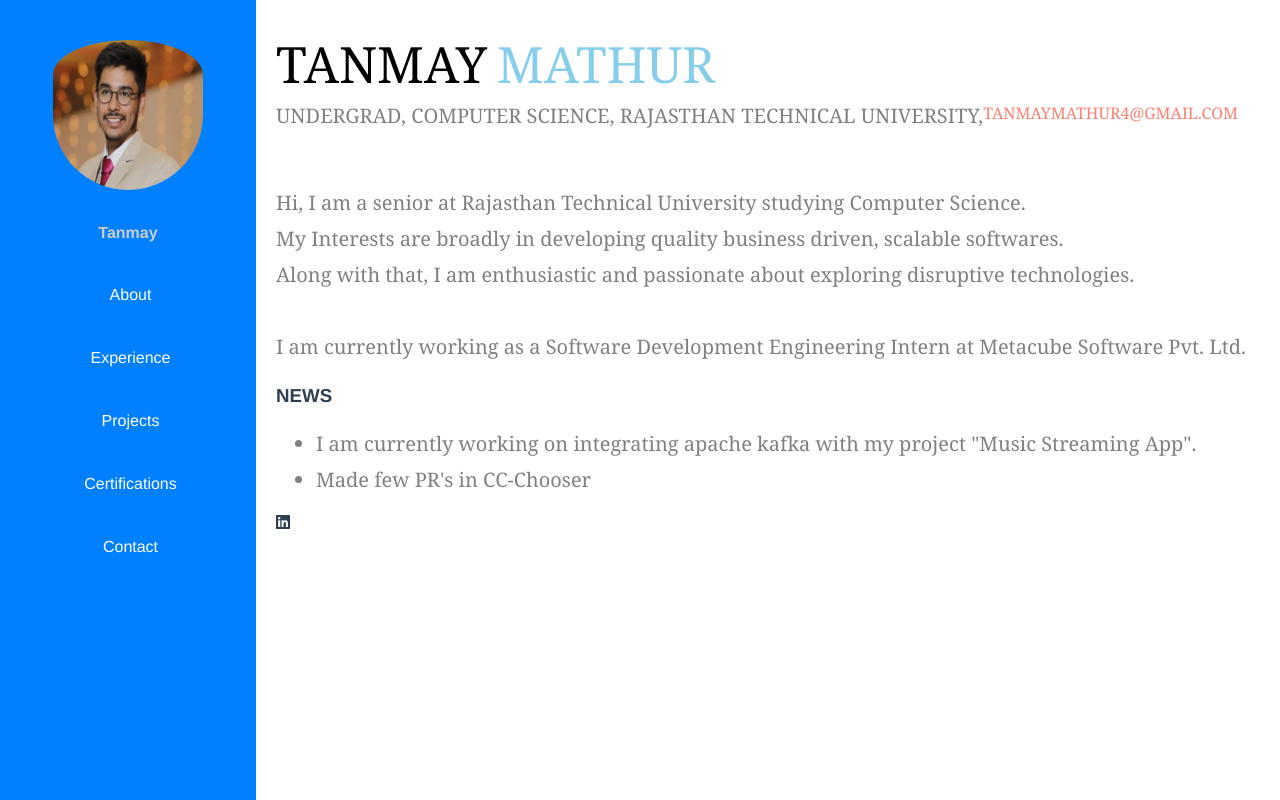
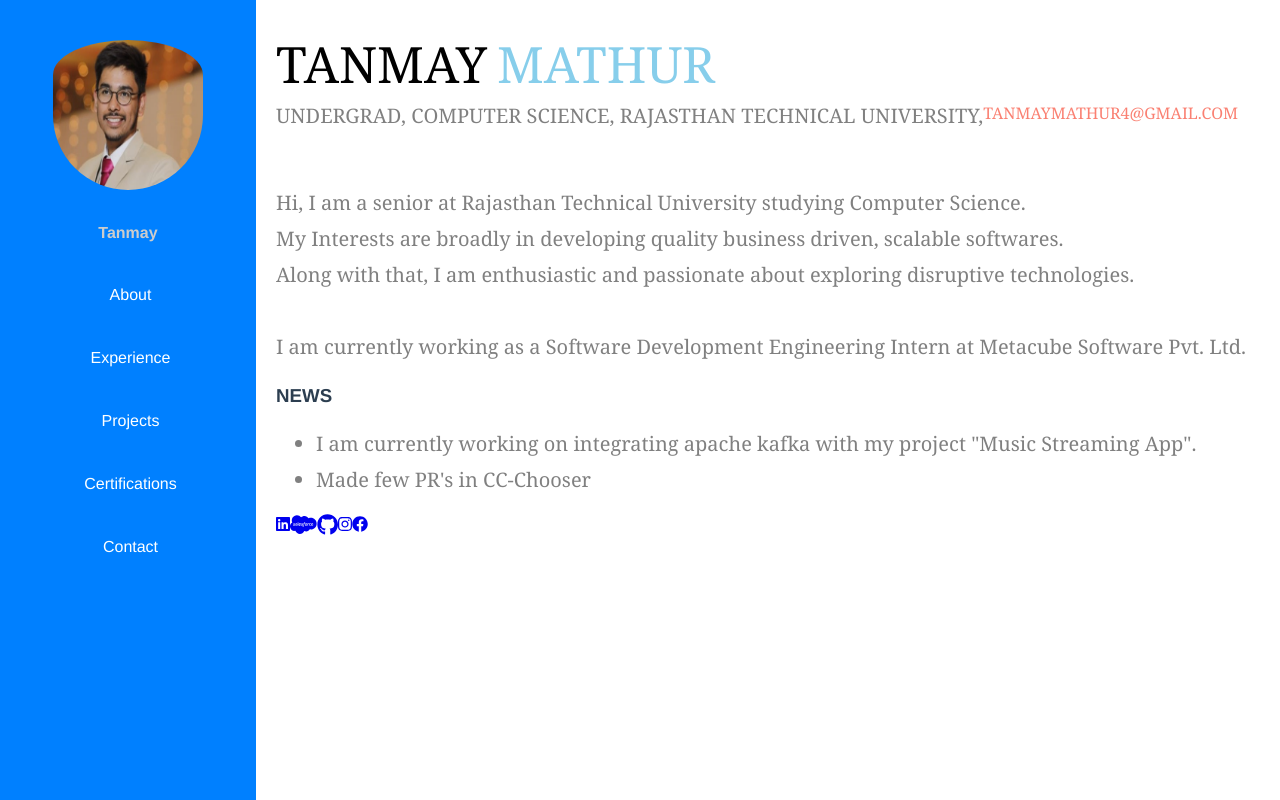
Before and after one commit to Tanmay1201/Portfolio-Website, a Vue app: page /#/ in a window 1280 px wide. Shown: the top 800 px of the page. Built offline with nearby package versions, Linux system fonts and the light colour scheme.

Commit message:
adding links

```diff
--- a/index.html
+++ b/index.html
@@ -1,6 +1,13 @@
 <!DOCTYPE html>
 <html>
   <head>
+    <style>
+      @media only screen and (max-width: 600px) {
+  body {
+    background-color: lightblue;
+  }
+}
+    </style>
     <meta charset="utf-8" />
     <meta name="viewport" content="width=device-width,initial-scale=1.0" />
     <title>Tanmay Mathur</title>
--- a/src/components/pages/About.vue
+++ b/src/components/pages/About.vue
@@ -38,7 +38,11 @@
       <li>Made few PR's in CC-Chooser</li>
     </ul>
     <!-- <font-awesome-icon icon="fa-facebook" /> -->
-    <font-awesome-icon :icon="['fab', 'linkedin']" />
+    <a href="https://www.linkedin.com/in/mathurtanmay4?lipi=urn%3Ali%3Apage%3Ad_flagship3_profile_view_base_contact_details%3BBUtmusExTN2bAnzNx%2FUYTQ%3D%3D"> <font-awesome-icon :icon="['fab', 'linkedin']" /> </a>
+    <a href="https://trailblazer.me/id/tmathur9"><font-awesome-icon :icon="['fab', 'salesforce']" size="lg"/> </a>
+    <a href="https://github.com/Tanmay1201"><font-awesome-icon :icon="['fab', 'github']" size="lg"/> </a>
+    <a href="https://www.instagram.com/_j_e_r_y_y_/"><font-awesome-icon :icon="['fab', 'instagram']" /></a>
+    <a href="https://www.facebook.com/tanmay.mathur.31508"><font-awesome-icon :icon="['fab', 'facebook']" /></a>
   </div>
 </template>
 
--- a/src/components/pages/Certifications.vue
+++ b/src/components/pages/Certifications.vue
@@ -30,6 +30,9 @@
         </center>
       </div>
     </div>
+    <br/>
+    <br/>
+    <br/>
   </div>
 </template>
 
--- a/src/main.js
+++ b/src/main.js
@@ -4,7 +4,7 @@ import Vue from "vue";
 import App from "./App";
 import router from "./router";
 import { library } from "@fortawesome/fontawesome-svg-core";
-import { faLinkedin } from "@fortawesome/free-brands-svg-icons";
+import { faLinkedin,faInstagram,faGithub,faFacebook,faSalesforce } from "@fortawesome/free-brands-svg-icons";
 import {
   FontAwesomeIcon,
   FontAwesomeLayers,
@@ -12,7 +12,10 @@ import {
 } from "@fortawesome/vue-fontawesome";
 
 library.add(faLinkedin);
-
+library.add(faSalesforce);
+library.add(faGithub);
+library.add(faInstagram);
+library.add(faFacebook);
 Vue.component("font-awesome-icon", FontAwesomeIcon);
 Vue.component("font-awesome-layers", FontAwesomeLayers);
 Vue.component("font-awesome-layers-text", FontAwesomeLayersText);
```
